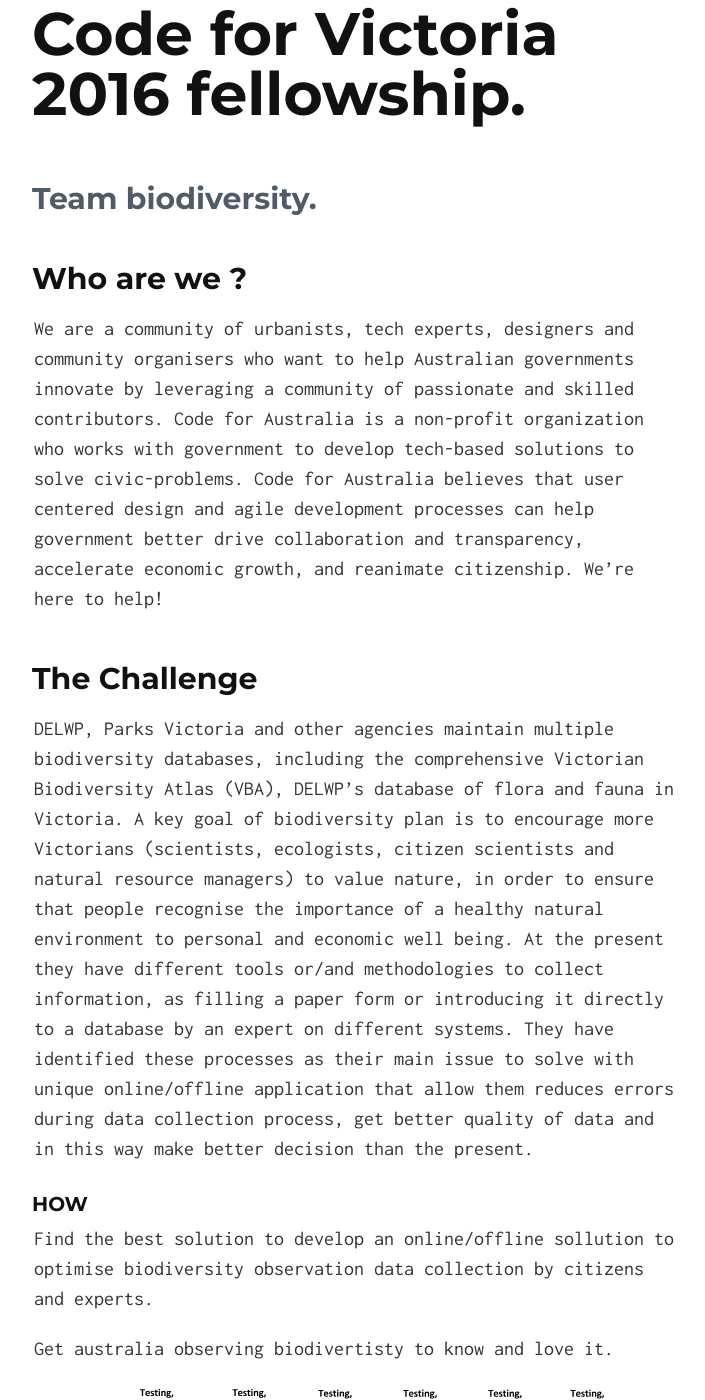
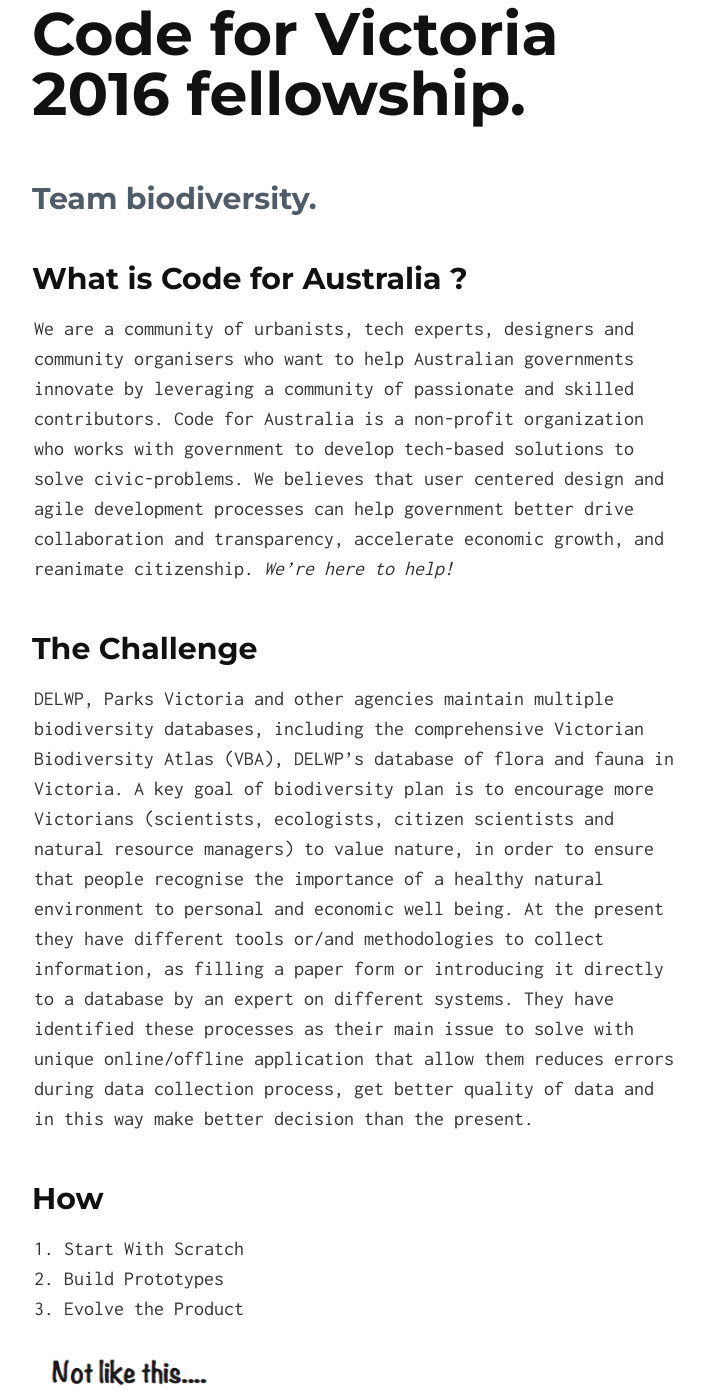
Before and after one commit to CodeforAustralia/biodiversity, a Jekyll site: the page built from index.md, in a window 1280 px wide and 1400 px high, scrolled down 208 px. Shown: the whole window, without its empty margins (286-991 px from the left). Built offline with Jekyll 4.4.1, drawn with Linux system fonts in a browser that asks for light colours; some of the changed text lies outside the part shown.

Commit message:
Updated landing page

```diff
--- a/index.md
+++ b/index.md
@@ -1,9 +1,10 @@
 ---
 layout: default
 ---
-## Who are we ?
+## What is Code for Australia ?
+
 We are a community of urbanists, tech experts, designers and community organisers who want to help Australian governments innovate by leveraging a community of passionate and skilled contributors.
-Code for Australia is a non-profit organization who works with government to develop tech-based solutions to solve civic-problems. Code for Australia believes that user centered design and agile development processes can help government better drive collaboration and transparency, accelerate economic growth, and reanimate citizenship. We're here to help!
+Code for Australia is a non-profit organization who works with government to develop tech-based solutions to solve civic-problems. We believes that user centered design and agile development processes can help government better drive collaboration and transparency, accelerate economic growth, and reanimate citizenship. *We're here to help!*
 
 ## The Challenge
 
@@ -11,17 +12,23 @@
 A key goal of biodiversity plan is to encourage more Victorians (scientists, ecologists, citizen scientists and natural resource managers) to value nature, in order to ensure that people recognise the importance of a healthy natural environment to personal and economic well being.
 At the present they have different tools or/and methodologies to collect information, as filling a paper form or introducing it directly to a database by an expert on different systems. They have identified these processes as their main issue to solve with unique online/offline application that allow them reduces errors during data collection process, get better quality of data and in this way make better decision than the present.
 
-### How
+## How
 
-Find the best solution to develop an online/offline sollution to optimise biodiversity observation data collection by citizens and experts.
-
-Get australia observing biodivertisty to know and love it.
-
-![biodiversity plan]({{ site.baseurl }}/assets/Project-Biodiversity_Plan.svg)
+1. Start With Scratch
+2. Build Prototypes
+3. Evolve the Product
 
 
-## The team
+![biodiversity plan]({{ site.baseurl }}/assets/spotify-mvp-1.png)
 
+Find the best solution to develop an offline first sollution to optimise biodiversity observation data collection by citizens and experts.
+You can read more about the process [here](https://codeforaustralia.github.io/biodiversity/2016/08/25/Expectations-and-Innovation.html).
+
+
+
+
+## Who are we ?
+{: #the-team}
 *   ### Frederick Michna
     Spatial and Participatory Systems, User Research
     {: .job-title}
```
Also changed, not shown: assets/spotify-mvp-1.png (added).
